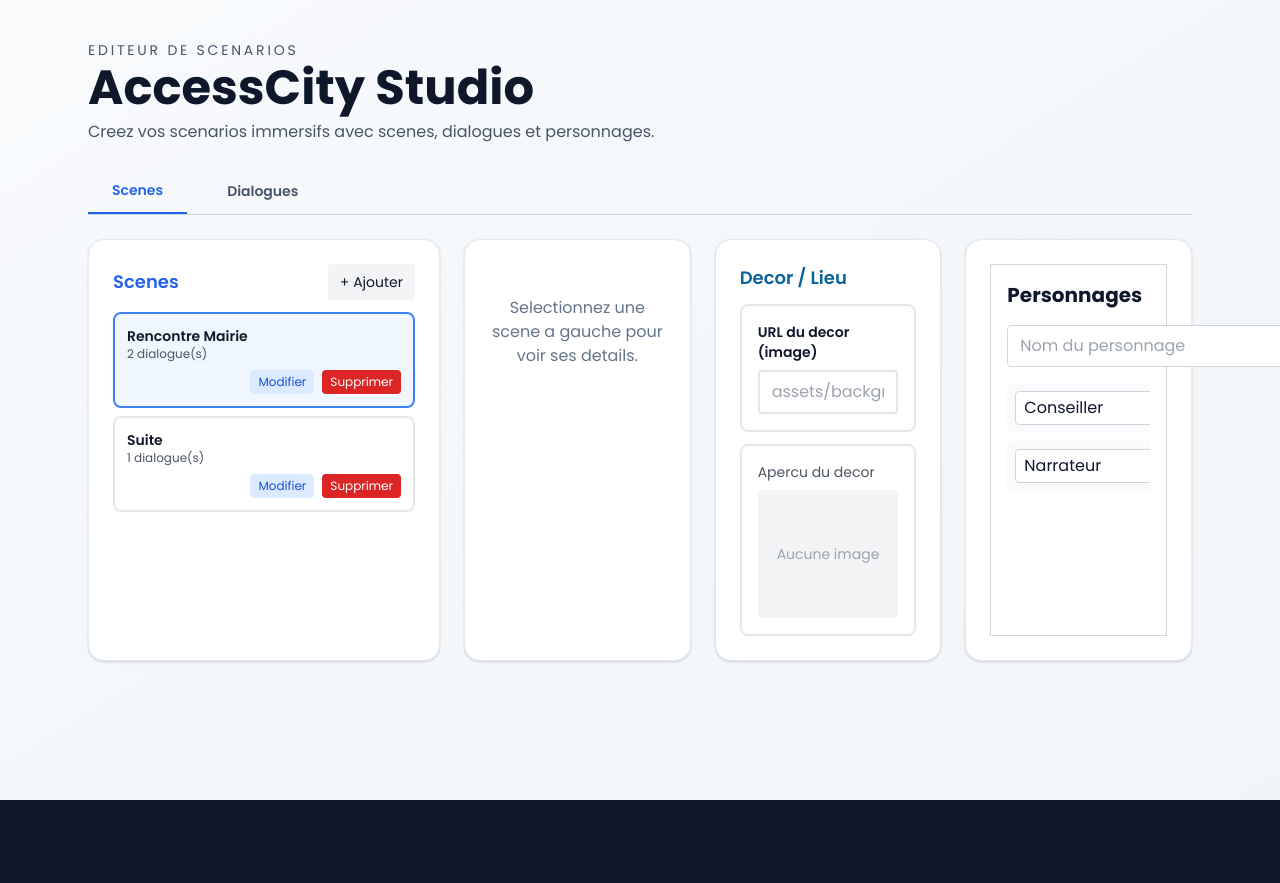
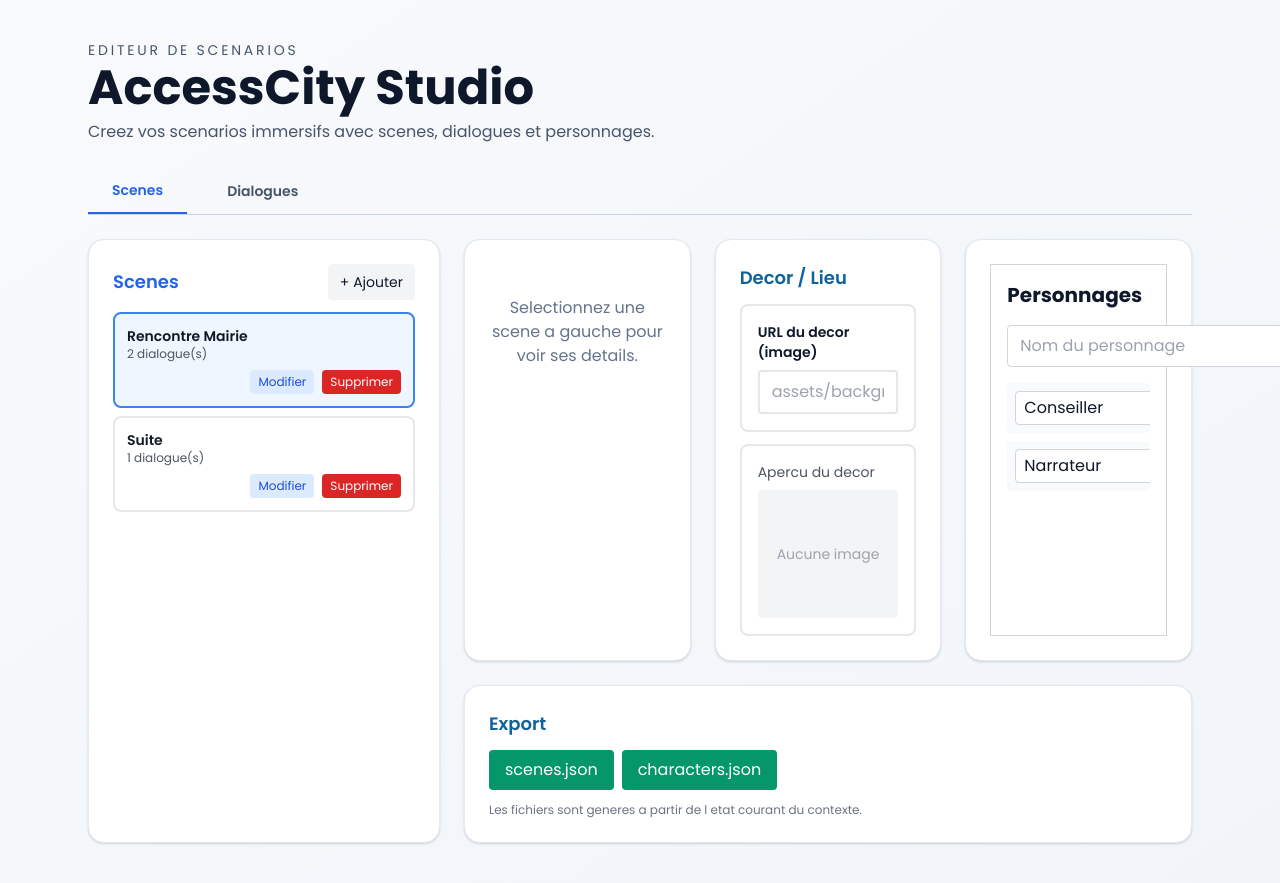
Before and after one commit to bragardguillaume87-a11y/AccessCity-Phase3-FINAL, a React (Vite) app: page / in a window 1280 px wide. Shown: the top 883 px of the page. Before the commit the page ends 800 px from the top, so only its background shows below. Built offline with nearby package versions, Linux system fonts and the light colour scheme.

Commit message:
feat(P2.3): ExportPanel pour scenes.json et characters.json

```diff
--- a/src/App.jsx
+++ b/src/App.jsx
@@ -4,6 +4,7 @@ import ScenesPanel from './components/ScenesPanel.jsx';
 import DialoguesPanel from './components/DialoguesPanel.jsx';
 import BackgroundPanel from './components/BackgroundPanel.jsx';
 import CharactersPanel from './components/CharactersPanel.jsx';
+import ExportPanel from './components/ExportPanel.jsx';
 
 function StudioShell() {
   const [currentModule, setCurrentModule] = useState('scenes');
@@ -64,6 +65,9 @@ function StudioShell() {
             <div className="bg-white border border-slate-200 rounded-2xl shadow p-6">
               <CharactersPanel />
             </div>
+            <div className="bg-white border border-slate-200 rounded-2xl shadow p-6 xl:col-span-3">
+              <ExportPanel />
+            </div>
           </div>
         </div>
       </div>
--- /dev/null
+++ b/src/components/ExportPanel.jsx
@@ -0,0 +1,41 @@
+import React from 'react';
+import { useApp } from '../AppContext.jsx';
+
+function downloadJson(filename, data) {
+  const blob = new Blob([JSON.stringify(data, null, 2)], { type: 'application/json' });
+  const url = URL.createObjectURL(blob);
+  const a = document.createElement('a');
+  a.href = url;
+  a.download = filename;
+  document.body.appendChild(a);
+  a.click();
+  a.remove();
+  URL.revokeObjectURL(url);
+}
+
+export default function ExportPanel() {
+  const { scenes, characters } = useApp();
+
+  return (
+    <div className="space-y-3">
+      <h3 className="text-lg font-semibold text-primary">Export</h3>
+      <div className="flex flex-wrap gap-2">
+        <button
+          onClick={() => downloadJson('scenes.json', scenes)}
+          className="bg-green-600 hover:bg-green-700 text-white px-4 py-2 rounded"
+        >
+          scenes.json
+        </button>
+        <button
+          onClick={() => downloadJson('characters.json', characters)}
+          className="bg-green-600 hover:bg-green-700 text-white px-4 py-2 rounded"
+        >
+          characters.json
+        </button>
+      </div>
+      <p className="text-xs text-gray-500">
+        Les fichiers sont generes a partir de l etat courant du contexte.
+      </p>
+    </div>
+  );
+}
```
